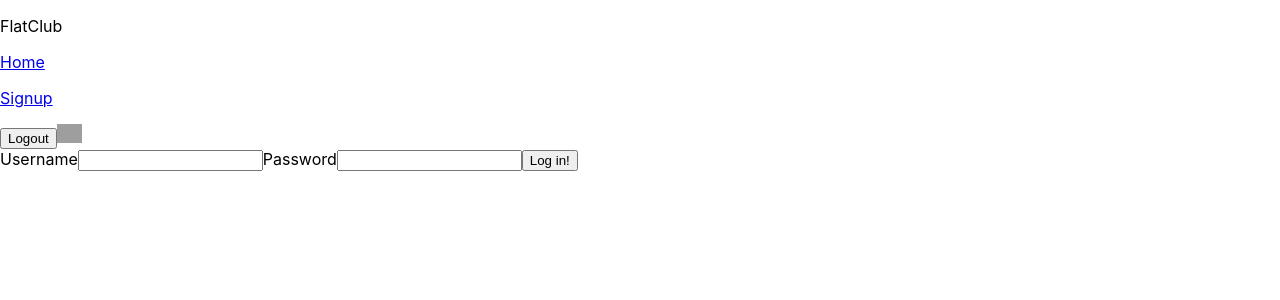
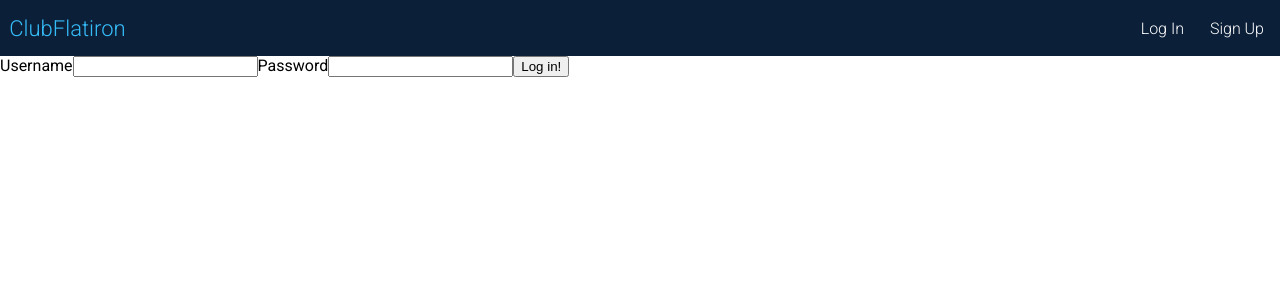
Before and after one commit to jawndrade/flatclub, a React (Create React App) app in the folder client/: page /login in a window 1280 px wide. Shown: the top 300 px of the page. Built offline with nearby package versions, Linux system fonts and the light colour scheme; no server answers; grey boxes are pictures that could not be loaded.

Commit message:
basic profile page and patch in

```diff
--- a/client/src/App.css
+++ b/client/src/App.css
@@ -1,4 +1,4 @@
-.App {
+/* .App {
   text-align: center;
 }
 
@@ -35,4 +35,4 @@
   to {
     transform: rotate(360deg);
   }
-}
+} */
--- a/client/src/components/Login.js
+++ b/client/src/components/Login.js
@@ -1,7 +1,5 @@
 import React, {useState} from 'react'
 import {useHistory} from 'react-router-dom'
-import Box from '@mui/material/Box'
-import Button from '@mui/material/Button'
 
 function Login({updateUser}) {
     const [formData, setFormData] = useState({
@@ -28,7 +26,7 @@ function Login({updateUser}) {
             if(res.ok){
                 res.json().then(user => {
                     updateUser(user)
-                    history.push('/')
+                    history.push('/profile')
                 })
             } else {
                 res.json().then(json => setErrors(json.errors))
@@ -42,9 +40,10 @@ function Login({updateUser}) {
     }
 
     return (
-        <div className="p-4">
-            <form className='flex flex-col' onSubmit={onSubmit}>
-                <label className='text-white'>
+        <div id="login-container">
+            <div id="login-bg">
+                <form onSubmit={onSubmit}>
+                    <label >
                     Username
                     </label>
                     <input type='text' name='username' value={username} onChange={handleChange} />
@@ -54,9 +53,10 @@ function Login({updateUser}) {
                     </label>
                     <input type='password' name='password' value={password} onChange={handleChange} />
 
-                <input className='border w-[150px] text-white' type='submit' value='Log in!' />
+                    <input type='submit' value='Log in!' />
                 </form>
                 {errors? <div>{errors}</div>:null}
+            </div>
         </div>
     )
 }
--- a/client/src/components/NavBar.js
+++ b/client/src/components/NavBar.js
@@ -1,43 +1,48 @@
-import React from 'react';
-import {NavLink} from "react-router-dom";
+import React, { useState } from 'react'
+import { NavLink } from "react-router-dom"
+import { AiOutlineMenu } from "react-icons/ai"
+import { RiCloseLine } from 'react-icons/ri'
+import "../css/navbar.css"
 
 function NavBar({currentUser, handleLogout}) {
 
+    // set state for toggling navbar menu
+    const [showMenu, setShowMenu] = useState(false)
+
+    function toggleMenu(){
+        setShowMenu(!showMenu)
+    }
+
+    function closeMenu(){
+        setShowMenu(false)
+    }
 
     return (
-        <div>
-            <NavLink
-                to='/'
-                exact
-            >
-            </NavLink>
-                <p className='font-bold'>FlatClub</p>
-            <NavLink
-                to='/'
-                exact
-            >
-                <p>Home</p>
-            </NavLink>
-            <NavLink
-                to='/signup'
-                exact
-            >
-                <p>Signup</p>
-            </NavLink>
-            {currentUser ?
-                <>
-                    <button onClick={handleLogout}>Logout</button>
-                    <img width="25px" className="userImage" src="https://ps.w.org/user-avatar-reloaded/assets/icon-256x256.png?rev=2540745" alt="user"/>
-                </>
-                :
-                <NavLink
-                to='/login'
-                exact
-                >
-                    <p>Log In</p>
-                </NavLink>}
-        </div>
-    );
+        <nav className="navbar-container">
+            <div className="logo-container">
+                <h2 className="logo-text">ClubFlatiron</h2>
+            </div>
+            <menu>
+                <ul className='nav-links grow' id={showMenu ? "mobile-show" : "mobile-hide"}>
+                    {currentUser && Object.keys(currentUser).length !== 0 ? (
+                        <>
+                            <img width="25px" className="userImage" src={currentUser.image} alt="user"/>
+                            <li><NavLink to='/' onClick={closeMenu}>Home</NavLink></li>
+                            <li><NavLink to='/profile' onClick={closeMenu}>Profile</NavLink></li>
+                            <li><NavLink to='/' onClick={() => { closeMenu(); handleLogout(); }}>Logout</NavLink></li>
+                            {/* <li><NavLink to='/signup' onClick={closeMenu}>Signup</NavLink></li> */}
+                        </>
+                        ) : (
+                        <>
+                            <li><NavLink to='/login' onClick={closeMenu}>Log In</NavLink></li>
+                            <li><NavLink to='/signup' onClick={closeMenu}>Sign Up</NavLink></li>
+                        </>
+                        )}
+                    </ul>
+                </menu>
+            <div className='menu-icon' onClick={toggleMenu} >{showMenu ? <RiCloseLine size={30}/> : <AiOutlineMenu size={27} color="#333" /> }</div>
+        </nav>
+    )
 }
 
-export default NavBar;
+export default NavBar
--- a/client/src/components/UserProfile.js
+++ b/client/src/components/UserProfile.js
@@ -0,0 +1,110 @@
+import React, { useState } from 'react'
+import { useHistory } from 'react-router-dom'
+
+function UserProfile({currentUser, onDeleteUser, onEditUserProfile}) {
+
+    const [editFormOpen, setEditFormOpen] = useState(false)
+    const [profilePic, setProfilePic] = useState()
+    const history = useHistory()
+
+    const initialFormValues = {
+        first_name: currentUser.first_name,
+        last_name:currentUser.last_name,
+        username:currentUser.username,
+        password:currentUser.password,
+        image: currentUser.image
+    }
+
+    const [ formData, setFormData] = useState(initialFormValues)
+    const { first_name, last_name, username, password, image } = formData
+
+    const handleFormData = (e) => {
+        setFormData({ ...formData, [e.target.name]: e.target.value })
+    }
+
+    async function handleEditFormSubmit(e) {
+        e.preventDefault()
+        setEditFormOpen(false)
+
+        const editProfile = {
+            method: "PATCH",
+            headers: {
+                "Content-Type": "application/json"
+            },
+            body: JSON.stringify(formData)
+        }
+
+    await fetch(`users/${currentUser.id}`, editProfile)
+            .then(res => res.json())
+            .then(() => {
+                onEditUserProfile(formData)
+                history.push("/profile")
+                window.location.reload()
+            })
+    }
+
+    const editForm = (
+        <form className='edit-profile-form' onSubmit={handleEditFormSubmit}>
+            <input type="text" placeholder="first name" name="first_name" value={first_name} onChange={handleFormData}/>
+            <br />
+            <input type="text" placeholder="last name" name="last_name" value={last_name} onChange={handleFormData}/>
+            <br />
+            <input type='text' placeholder="username" name="username" value={username} onChange={handleFormData}/>
+            <br />
+            <input type='password' placeholder="password" name="password" value={password} onChange={handleFormData}/>
+            <br />
+            <input type="text" placeholder="profile pic" name="image" value={image} onChange={handleFormData}/>
+            <br />
+            <button type="button" className="cancel-button" onClick={() => setEditFormOpen(false)}>Cancel</button>
+            <button type="submit">Save</button>
+        </form>
+    )
+
+    const editButton = <button onClick={()=> setEditFormOpen(true)}>Edit</button>
+
+    const {id} = currentUser
+
+    async function deleteAccount() {
+        let user_id = currentUser.id
+
+        await fetch("/logout", {
+            method: "DELETE",
+            mode:"cors",
+            headers: {
+            "Content-Type": "application/json"
+            }
+        })
+
+        if (user_id) {
+            fetch(`users/${user_id}`,
+            { method: 'DELETE'})
+            .then(() => onDeleteUser(id))
+            alert("Your account has successfully been deactivated.")
+        }
+
+        history.push("/posts")
+        window.location.reload();
+    }
+        if(!currentUser) {history.push("/posts")}
+        return (
+            <div className="max-w-max mx-auto">
+                <div className='basic-box'>
+                    {/* <input type="text" placeholder="Enter new image URL here" name="photo" id="profilePicInput" /> */}
+                    <label htmlFor="profileImageInput" className='max-w-max mx-auto'>
+                        <div className="profile-image" role="button" title="Click to edit photo">
+                            <img src={currentUser.image} alt="profile" />
+                        </div>
+                    </label>
+
+                    <div className="profile-info">
+                        <p className="name">{currentUser.first_name} {currentUser.last_name}</p>
+                        <p className="username">@{currentUser.username}</p>
+                        {editFormOpen ? editForm : editButton}
+                        <button className="cancel-button" onClick={deleteAccount}> Deactivate </button>
+                    </div>
+                </div>
+            </div>
+        )
+}
+
+export default UserProfile
--- /dev/null
+++ b/client/src/css/login.css
@@ -0,0 +1,59 @@
+#login-container {
+    display: flex;
+    height: 100vh;
+    width: 100vw;
+    flex-direction: column;
+    justify-content: center;
+    align-items: center;
+}
+
+#login-bg {
+    background-image: url('/public/bg.jpg');
+    background-position: center;
+    background-size: cover;
+    width: 90vw;
+    height: 90vh;
+    display: flex;
+    flex-direction: column;
+    justify-content: center;
+    align-items: center;
+    border-radius: 10px;
+}
+#login-form-container{
+    border: solid 2px black;
+    border-radius: 10px;
+    width: 300px;
+    padding: 15px;
+    background-color: white;
+    box-shadow: 0px 0px 8px 1px;
+}
+
+#login-form-container > h3 {
+    font-size: 30px;
+    font-weight: 800;
+    text-align: center;
+    margin-top: 5px;
+}
+
+#login-form > button {
+    width: 100px;
+    align-self: center;
+}
+
+#login-form > input {
+    width: 90%;
+    align-self: center;
+}
+
+#login-form > label {
+    padding-left: 18px;
+}
+
+a {
+    text-decoration: none;
+    color: black;
+}
+
+a:hover {
+    color: lightgray;
+}
--- /dev/null
+++ b/client/src/css/navbar.css
@@ -0,0 +1,105 @@
+.navbar-container{
+    background-color: #0c1f38;
+    display: flex;
+    justify-content: space-between;
+    align-items: center;
+    height: 3.5rem;
+    z-index: 110;
+    width: 100%;
+}
+
+.logo{
+    display: flex;
+    justify-content: center;
+    align-items: center;
+    text-decoration: none;
+}
+
+.logo-container {
+    display: flex;
+}
+
+.icon-container {
+    display: flex;
+    align-items: center;
+}
+
+.logo-text{
+    font-size: 22px;
+    font-weight: 300;
+    color: #35bdf9;
+    margin-left: 8%;
+}
+
+.nav-links{
+    display: flex;
+}
+
+.nav-links li{
+    margin-left: 10px;
+    list-style: none;
+}
+
+.nav-links a{
+    font-size: 16px;
+    font-weight: 300;
+    color: white;
+    text-decoration: none;
+    margin-right: 1rem;
+}
+
+.grow li{
+    transition: all 0.3s ease-in-out;
+}
+
+.grow li:hover{
+    transform: scale(1.1);
+}
+
+.navbar-container .menu-icon{
+    background: transparent;
+    border: none;
+    display: none;
+}
+
+@media screen and (max-width: 600px) {
+    .navbar-container .menu-icon{
+        display: block;
+    }
+
+    .navbar-container #mobile-show,
+    .navbar-container #mobile-hide{
+        display: flex;
+        flex-direction: column;
+        width: 100%;
+        height: 90vh;
+        position: absolute;
+        top: 80px;
+        left: -100%;
+        opacity: 1;
+        transition: all 0.5s ease
+    }
+    .navbar-container #mobile-show{
+        background: white;
+        left: 0;
+        transition: all 0.5s ease;
+        z-index: 1;
+    }
+
+    @keyframes slide-out {
+        0% {
+          transform: translateX(0);
+        }
+        100% {
+          transform: translateX(-100%);
+        }
+      }
+
+    .navbar-container #mobile-show li,
+    .navbar-container #mobile-hide li{
+        text-align: center;
+        padding: 2rem;
+        width: 100%;
+        display: table;
+    }
+}
--- a/client/src/index.css
+++ b/client/src/index.css
@@ -1,13 +1,19 @@
+@tailwind base;
+@tailwind components;
+@tailwind utilities;
+
+@import url('https://fonts.googleapis.com/css?family=Roboto:400,100,100italic,300,300italic,400italic,500,500italic,700,700italic,900italic,900');
+
 body {
-  margin: 0;
-  font-family: -apple-system, BlinkMacSystemFont, 'Segoe UI', 'Roboto', 'Oxygen',
-    'Ubuntu', 'Cantarell', 'Fira Sans', 'Droid Sans', 'Helvetica Neue',
-    sans-serif;
-  -webkit-font-smoothing: antialiased;
-  -moz-osx-font-smoothing: grayscale;
+    font-family: "Roboto", sans-serif;
+    background: white;
 }
 
-code {
-  font-family: source-code-pro, Menlo, Monaco, Consolas, 'Courier New',
-    monospace;
+html, body {
+    margin: 0;
+    padding: 0;
 }
+
+.flex-1 {
+    min-height: 100vh;
+}
--- /dev/null
+++ b/tailwind.config.js
@@ -0,0 +1,10 @@
+/** @type {import('tailwindcss').Config} */
+module.exports = {
+  content: [
+    "./src/**/*.{js,jsx,ts,tsx}",
+  ],
+  theme: {
+    extend: {},
+  },
+  plugins: [],
+}
```
Also changed, not shown: client/src/App.js (+24 -3 lines), client/src/css/userprofile.css (added), 1 other file (tests, documents, lock files or other folders). Lines whose indentation alone changed are shown as unchanged.
